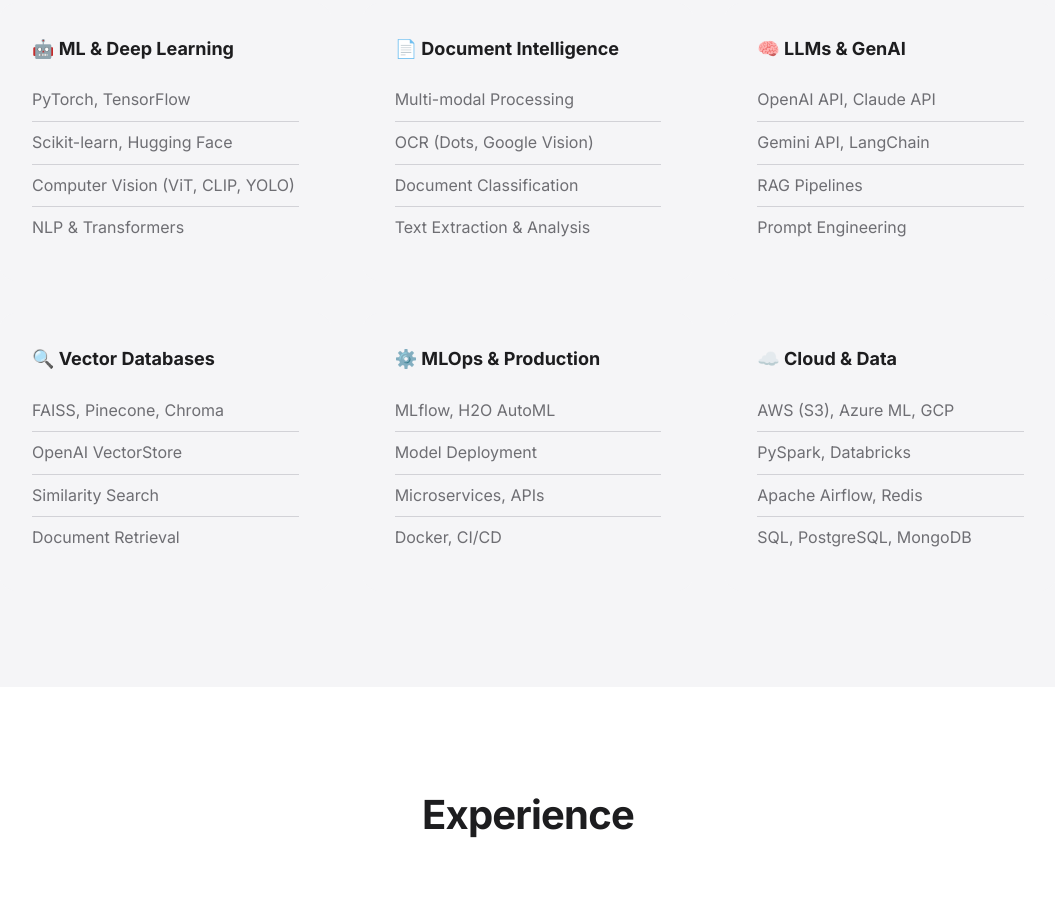
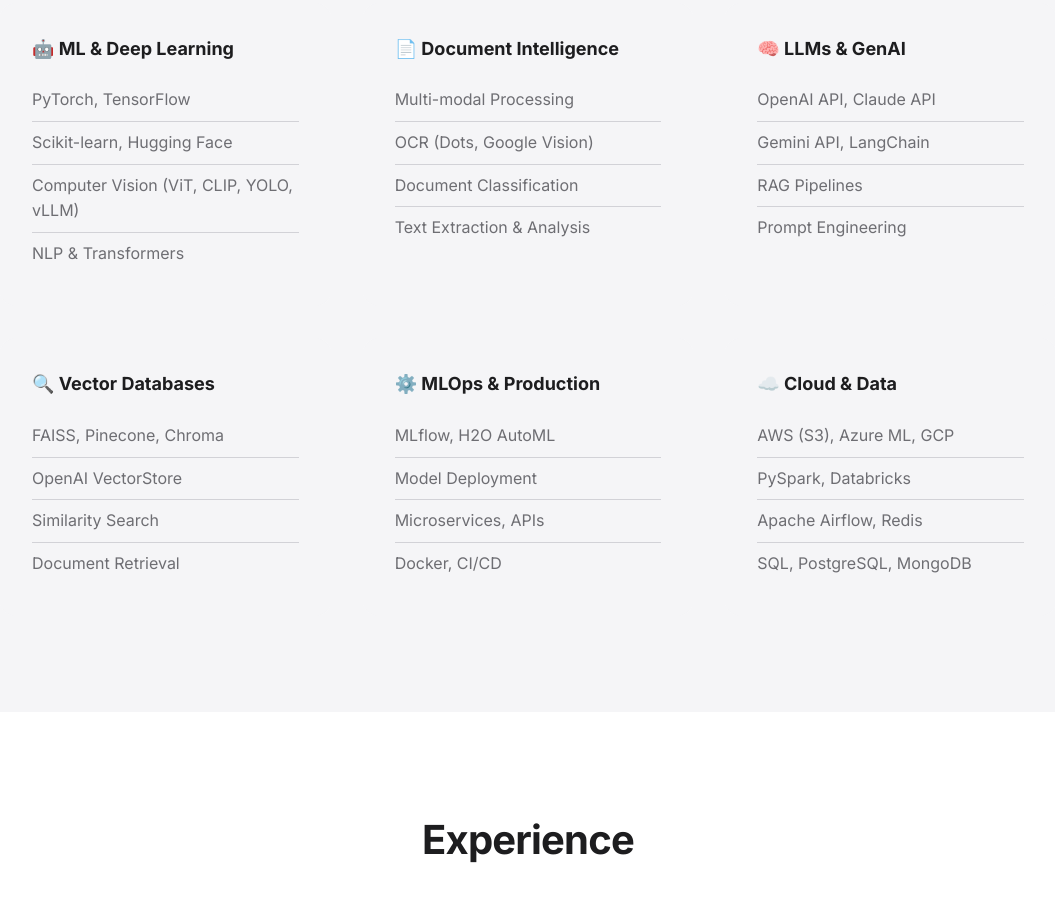
Before and after one commit to sherozshaikh/sherozshaikh.github.io, a plain HTML site: page index.html in a window 1280 px wide. Shown: the part 2877-3785 px from the top of the page, without its empty margins (112-1167 px from the left). Drawn offline with Linux system fonts and the light colour scheme; a script that the page names is missing.

Commit message:
Update index.html

```diff
--- a/index.html
+++ b/index.html
@@ -662,7 +662,7 @@
                     <ul>
                         <li>PyTorch, TensorFlow</li>
                         <li>Scikit-learn, Hugging Face</li>
-                        <li>Computer Vision (ViT, CLIP, YOLO)</li>
+                        <li>Computer Vision (ViT, CLIP, YOLO, vLLM)</li>
                         <li>NLP & Transformers</li>
                     </ul>
                 </div>
```
